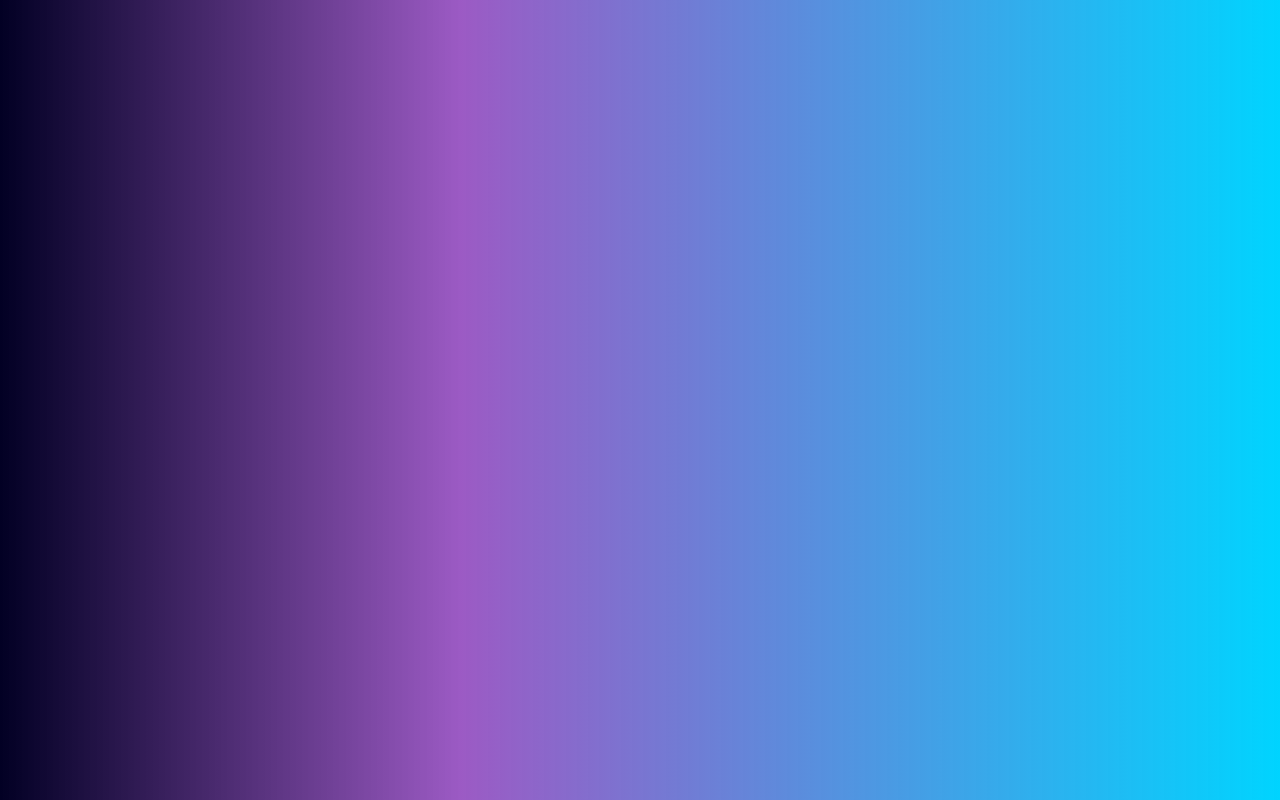
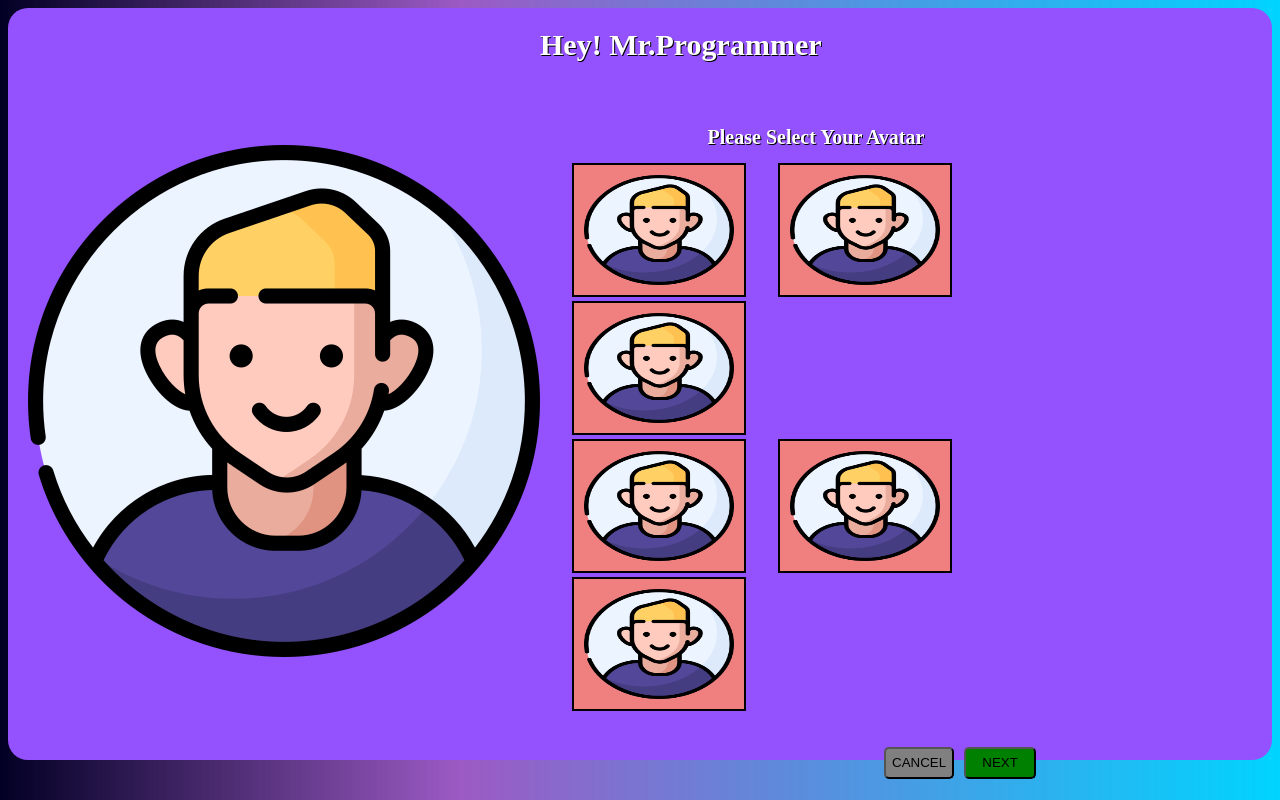
Before and after one commit to Daisylimpangog/Chat-Application, a Vue app in the folder ChatApp/: page /step1 in a window 1280 px wide. Before the commit this address had no page. Built offline with nearby package versions, Linux system fonts and the light colour scheme.

Commit message:
new commit

```diff
--- a/ChatApp/src/router/routes.js
+++ b/ChatApp/src/router/routes.js
@@ -2,7 +2,7 @@ import HomeView from '../views/HomeView.vue'
 import LoginView from '../views/LoginView.vue'
 import RegisterView from '../views/RegisterView.vue'
 import TestView from '../views/TestView.vue'
-
+import step1View from '../views/step1View.vue'
 const routes = [
         {
             path: '/',
@@ -23,7 +23,13 @@ const routes = [
             path: '/test',
             name: 'Test',
             component: TestView,
+        },
+        {
+            path: '/step1',
+            name: 'step1',
+            component: step1View,
         }
+
     ]
 
 
--- a/ChatApp/src/views/HomeView.vue
+++ b/ChatApp/src/views/HomeView.vue
@@ -371,7 +371,7 @@ h2 {
 .add:hover
 {
   background-color: violet;
-
+  color: blue;
 }
 .block
 {
@@ -379,14 +379,13 @@ h2 {
   border-radius: 5px;
   height: 30px;
   padding: 5px;
-
   margin-right: 6px;
 
 }
 .block:hover
 {
   background-color: violet;
-
+  color: #7c0505;
 }
 
 </style>
--- a/ChatApp/src/views/LoginView.vue
+++ b/ChatApp/src/views/LoginView.vue
@@ -12,7 +12,7 @@
       <br />
       <input name="submit" type="submit" value="Login" />
     </form>
-    <p>Not registered yet? <a href="Registration">Register Here</a></p>
+    <p>Not registered yet? <a href="/register">Register Here</a></p>
   </div>
 </template>
 
--- a/ChatApp/src/views/Registration.vue
+++ b/ChatApp/src/views/Registration.vue
@@ -5,7 +5,7 @@
       <input type="text" name="username" placeholder="username" required />
       <input type="Email" name="Email" placeholder="Email" required />
       <input type="password" name="password" placeholder="Password" required />
-      <input type="submit" name="submit" value="Click me to Register" />
+      <input type="submit" name="submit" href="stepView.vue" value="Click me to Register" />
     </form>
   </div>
 </template>
--- /dev/null
+++ b/ChatApp/src/views/step1View.vue
@@ -0,0 +1,138 @@
+<template>
+    <div class="container">
+      <div class="header">
+        <div class="image-container">
+        <img src="../assets/profile.png" alt="" /><br>
+    </div>
+        <div class="header-profile">
+          <span>Hey! <strong>Mr.Programmer</strong></span><br>
+          <div class="avatar">
+            <br>
+            <h1>
+                 Please Select Your Avatar
+            </h1>
+        </div>
+        <div class="Avatar-box">
+            <img class="boxed-image" src="../assets/profile.png" alt="" />
+            <img class="boxed-image" src="../assets/profile.png" alt="" />
+            <img class="boxed-image" src="../assets/profile.png" alt="" />
+        </div>
+        <div class="Avatar-box1">
+            <img class="boxed-image" src="../assets/profile.png" alt="" />
+            <img class="boxed-image" src="../assets/profile.png" alt="" />
+            <img class="boxed-image" src="../assets/profile.png" alt="" />
+        </div>
+        <div class="btn">
+            <button class="cancel">CANCEL</button>
+            <button class="next">NEXT</button>
+        </div>
+        </div>
+
+      </div>
+
+    </div>
+
+  </template>
+
+  <script setup></script>
+
+  <style scoped>
+  .container {
+    background: #9452ff;
+    padding: 20px;
+    border-radius: 20px;
+    height: 44.5rem ;
+  }
+
+  .header {
+    display: flex;
+    justify-content: space-between;
+    align-items: center;
+    justify-content: center;
+    margin-right: 10rem;
+
+  }
+
+  .header-profile span {
+    color: white;
+    font-size:30px ;
+    font-weight: bold;
+    text-shadow: 1px 1px black;
+
+  }
+  .header-profile img {
+    width: 150px;
+    margin-left: 2rem;
+
+  }
+  .image-container {
+  text-align: center;
+}
+
+.image-container img {
+  /* Optional: Add additional styles for the image */
+  display: inline-block;
+}
+
+
+  .avatar{
+    font-size: 10px;
+    color: white;
+    font-weight: bold;
+    text-shadow: 1px 1px black;
+    text-align: center;
+    margin-top: 40px;
+  }
+  strong
+  {
+    color: white;
+    font-size:30px ;
+    font-weight: bold;
+    text-shadow: 1px 1px black;
+  }
+  strong:hover{
+    color: lightcoral;
+  }
+  .boxed-image {
+    background-color: lightcoral;
+      border: 2px solid #000; /* Set the border width and color */
+      padding: 10px; /* Optional: Add padding for some space around the image */
+      display: inline-block; /* Make sure the box doesn't take the full width */
+      height: 110px;
+      width: 70px;
+    }
+
+    /* Optional: You can style the image itself within the box */
+    .boxed-image img {
+      width: 100%; /* Make the image fill the box */
+      height: auto; /* Maintain the aspect ratio */
+      display: block; /* Remove extra space below the image */
+    }
+
+   .cancel
+   {
+    background-color: gray;
+    border-radius: 5px;
+    height: 2rem;
+    margin-right: 10px;
+   }
+   .cancel:hover {
+    background-color: coral;
+    color: white;
+   }
+   .next
+   {
+    background-color: green;
+    border-radius: 5px;
+    height: 2rem;
+    width: 4.5rem;
+   }
+   .next:hover {
+    background-color: blue;
+    color: white;
+   }
+  .btn{
+    margin-left: 21.5rem;
+    margin-top: 2rem;
+  }
+  </style>
```
